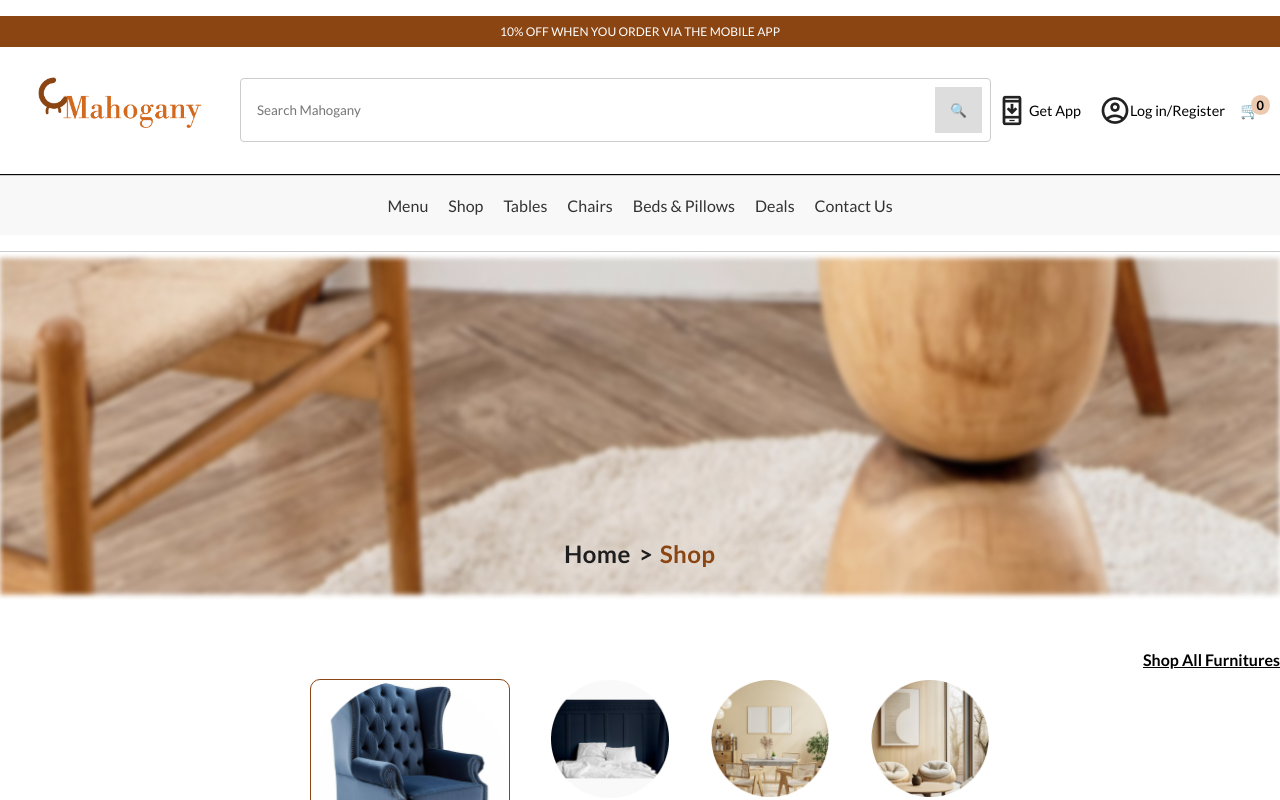
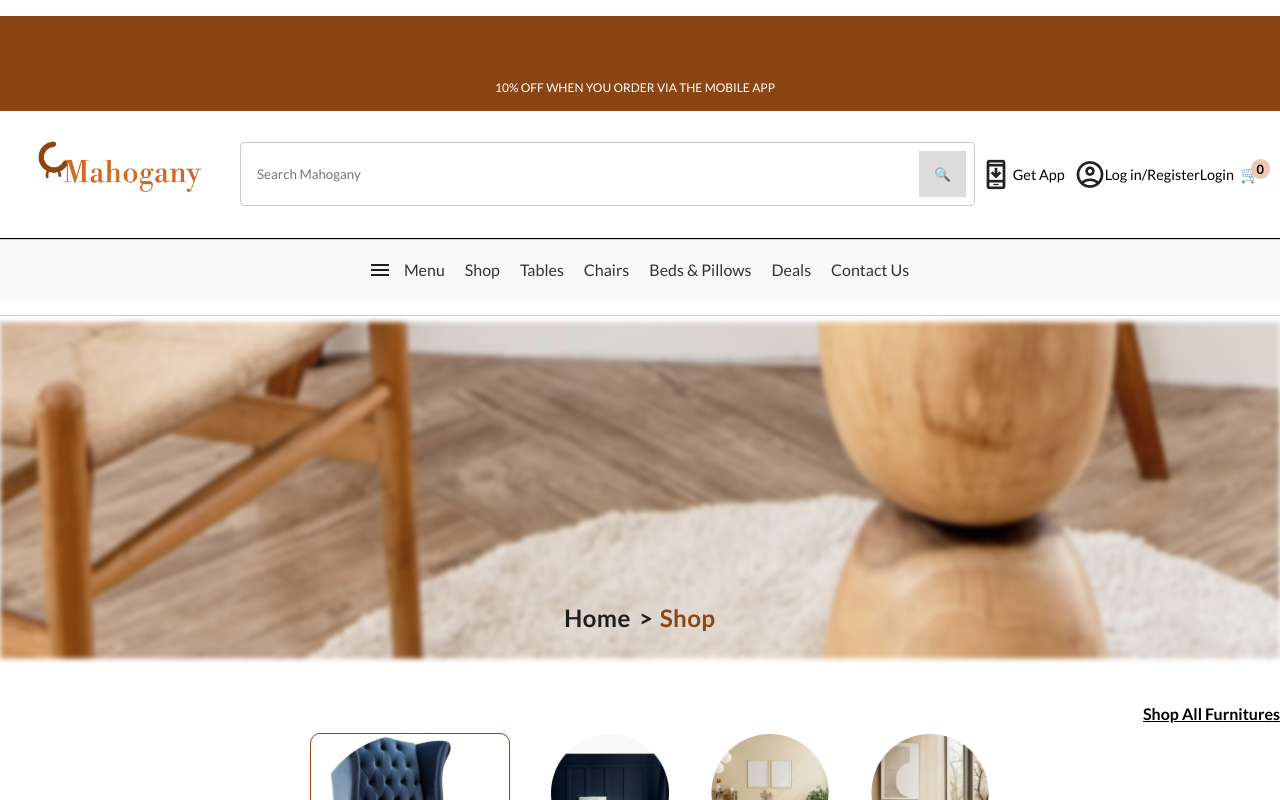
Before and after one commit to FAITHOKOSUN/furniture, a React (Vite) app: page / in a window 1280 px wide. Shown: the top 800 px of the page. Built offline with nearby package versions, Linux system fonts and the light colour scheme.

Commit message:
login icon updated

```diff
--- a/src/components/Header.css
+++ b/src/components/Header.css
@@ -10,12 +10,18 @@
 }
 
 .header-top {
+
   background: #8b4513;
   text-align: center;
   color: white;
   font-size: 12px;
-  padding: 8px 0;
   width: 100%;
+  height: Hug (104px)px;
+  padding: 64px 90px 16px 80px;
+  gap: 10px;
+  border: 0px 0px 1px 0px;
+  opacity: 0px;
+
 }
 
 .header-bottom {
@@ -64,7 +70,7 @@
 .actions {
   display: flex;
   align-items: center;
-  gap: 20px;
+  gap: 0px;
 }
 
 .action-button {
@@ -76,7 +82,7 @@
 }
 .actions {
   display: flex;
-  gap: 10px;
+  gap: 1px;
 }
 
 .action-button {
@@ -126,7 +132,9 @@
   height: 1px;
   background-color: #0a0a0a;
 }
-
+.menuicon2{
+  margin-right: 15px;
+}
 .navigation {
   display: flex;
   justify-content: center;
@@ -165,9 +173,15 @@
   }
 
 
+.action-text {
+  display: inline-block;
+}
 
   .action-button.show-mobile {
     display: inline-flex;
+  }
+  .action-text {
+    display: none;
   }
 
   .cart-button {
--- a/src/components/Header.jsx
+++ b/src/components/Header.jsx
@@ -34,7 +34,9 @@ const Header = () => {
           </button>
           <button className="action-button">
             <img src={assets.user} alt="User Icon" className="action-icon" />
-            Log in/Register
+            <span className="action-text">Log in/Register</span>
+            <span className="action-t">Login</span>
+
           </button>
           <Link to="/cart" className="cart-button">
             🛒
@@ -45,6 +47,7 @@ const Header = () => {
       <div className="header-line"></div>
       <nav className="navigation">
         <Link to="/menu">
+        <img src={menuIcon} alt="Menu Icon" className="menuicon2" />
           <span>Menu</span>
         </Link>
         <Link to="/shop" className="shop-link">
--- a/src/components/MainContent.css
+++ b/src/components/MainContent.css
@@ -6,14 +6,14 @@
 }
 
 .shop-section {
-  margin-bottom: 20px;
+  margin-bottom: 10px;
 }
 
 .shop-image-container {
-  width: Fill (1,280px)px;
+width: Fill (1,280px)px;
 height: Fixed (366px)px;
-gap: 0px;
-opacity: 0px;
+gap: 1px;
+opacity: 10px;
 
 }
 
```
